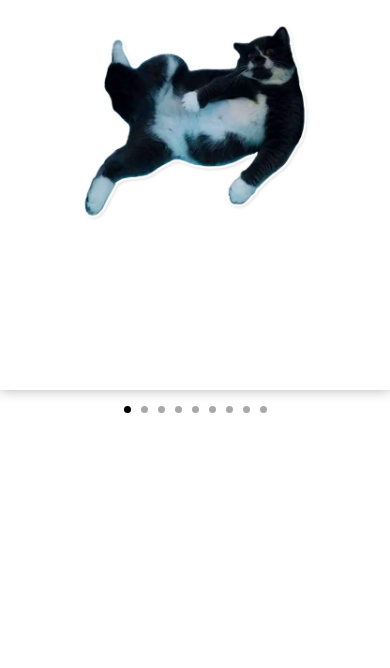
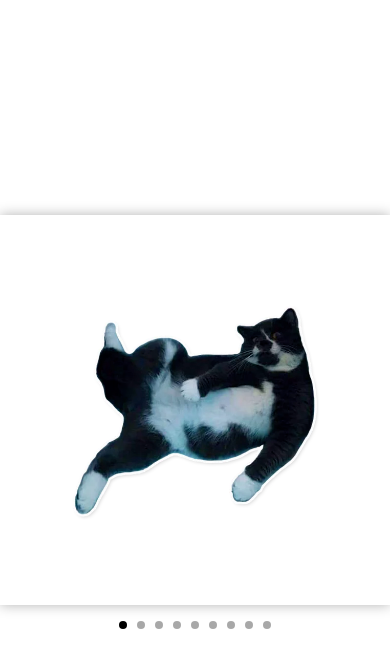
Before and after one commit to AlfClausen/react-native-category-slider, a React Native app: screen / in a window 390 px wide. Shown: the top 668 px of the page. Built offline with nearby package versions, Linux system fonts and the light colour scheme.

Commit message:
Wrap stickers

```diff
--- a/src/components/HorizontalScroll.js
+++ b/src/components/HorizontalScroll.js
@@ -1,6 +1,6 @@
 import React, { Component } from 'react'
 import PropTypes from 'prop-types'
-import { FlatList, Platform, StyleSheet, Animated } from 'react-native'
+import { FlatList, StyleSheet, Animated } from 'react-native'
 
 import View from 'components/View'
 import Separator from 'components/Separator'
@@ -9,18 +9,14 @@ import { g, colors, screenWidth } from 'styles'
 
 const styles = StyleSheet.create({
     dotsWrapper: {
-        height: 7,
-        width: 7,
+        height: g(2),
+        width: g(2),
         marginHorizontal: 5,
-        borderRadius: 5,
+        borderRadius: g(2) / 2,
         backgroundColor: colors.black
     },
     containerShadow: {
         shadowColor: '#000000',
-        shadowOffset: {
-            width: 0,
-            height: 0
-        },
         shadowRadius: 12,
         shadowOpacity: 0.3
     }
@@ -30,14 +26,12 @@ export default class HorizontalScroll extends Component {
     static propTypes = {
         data: PropTypes.any.isRequired,
         renderItem: PropTypes.any.isRequired,
-        alignItem: PropTypes.oneOf(['start', 'center', 'end']),
         intervalWidth: PropTypes.number,
         hasDots: PropTypes.bool,
         hasTint: PropTypes.bool,
         hasPaging: PropTypes.bool
     }
     static defaultProps = {
-        alignItem: 'start',
         intervalWidth: screenWidth,
     }
     state = {
@@ -45,7 +39,7 @@ export default class HorizontalScroll extends Component {
     }
     render() {
         const {
-            hasDots, hasTint, hasPaging, alignItem, intervalWidth, data, renderItem
+            hasDots, hasTint, hasPaging, intervalWidth, data, renderItem
         } = this.props
         const position = Animated.divide(this.state.scrollX, intervalWidth)
         const handleScroll = (e) => {
@@ -59,8 +53,6 @@ export default class HorizontalScroll extends Component {
                     horizontal
                     scrollEnabled
                     pagingEnabled={hasPaging}
-                    // snapToInterval={intervalWidth} // Paging on iOS
-                    snapToAlignment={alignItem}
                     style={ hasTint ? [styles.containerShadow] : null }
                     data={data}
                     renderItem={renderItem}
@@ -68,7 +60,7 @@ export default class HorizontalScroll extends Component {
                     showsHorizontalScrollIndicator={false}
                     keyExtractor={(item, index) => index.toString()}
                 />
-                { hasDots && data.length > 1 &&
+                { hasDots &&
                     <View align="center">
                         <Separator height={4} />
                         <View flexDir="row">
--- a/src/components/View.js
+++ b/src/components/View.js
@@ -7,13 +7,6 @@ import { g, colors } from 'styles'
 const styles = StyleSheet.create({
     hasMarginHorizontal: { marginHorizontal: g(4) },
     isFlexible: { flex: 1 }
-})
-
-const borderRadiusStyles = StyleSheet.create({
-    none: { borderRadius: 0 },
-    medium: { borderRadius: 9 },
-    large: { borderRadius: 15 },
-    full: { borderRadius: 500 }
 })
 
 const directionStyles = StyleSheet.create({
@@ -43,7 +36,6 @@ export default class View extends Component {
       align: PropTypes.oneOf(['start', 'center']),
       justify: PropTypes.oneOf(['start', 'center']),
       bgColor: PropTypes.oneOf(['white', 'black', 'transparent']),
-      borderRadius: PropTypes.oneOf(['none', 'medium', 'large', 'full']),
       style: ViewPropTypes.style
   }
 
@@ -51,7 +43,6 @@ export default class View extends Component {
       hasMarginHorizontal: false,
       isFlexible: false,
       bgColor: 'transparent',
-      borderRadius: 'none'
   }
   setNativeProps = (nativeProps) => {
       this._root.setNativeProps(nativeProps);
@@ -64,7 +55,6 @@ export default class View extends Component {
           align,
           justify,
           bgColor,
-          borderRadius,
           style,
           ...rest
       } = this.props
@@ -76,7 +66,6 @@ export default class View extends Component {
               alignStyles[align],
               justifyStyles[justify],
               bgColorStyles[bgColor],
-              borderRadiusStyles[borderRadius],
               style
           ],
           ref: (view) => {
--- a/src/screens/StickersList.js
+++ b/src/screens/StickersList.js
@@ -15,7 +15,7 @@ export default class StickersList extends Component {
         const { category, stickers } = getStickers()[0]
         return (
             <Screen>
-                <View justify="center">
+                <View isFlexible justify="center">
                     <HorizontalScroll
                         hasDots
                         hasTint
--- a/src/screens/components/StickerItem.js
+++ b/src/screens/components/StickerItem.js
@@ -1,6 +1,6 @@
 import React from 'react'
 import PropTypes from 'prop-types'
-import { StyleSheet, Linking } from 'react-native'
+import { StyleSheet } from 'react-native'
 
 import View from 'components/View'
 import Img from 'components/Img'
@@ -11,24 +11,28 @@ const styles = StyleSheet.create({
     circleWrapper: {
         height: screenWidth - g(16),
         width: screenWidth - g(16),
+        borderRadius: (screenWidth - g(16)) / 2
     },
     imageWrapper: {
-        height: g(60),
-        width: g(60),
+        height: screenWidth - g(32),
+        width: screenWidth - g(32),
     },
 })
 
 export default function StickerItem({ image }) {
     return (
-        <View align="center" style={{ width: screenWidth, height: screenWidth }}>
+        <View
+            align="center"
+            justify="center"
+            style={{ width: screenWidth, height: screenWidth }}
+        >
             <View
-                borderRadius="full"
+                align="center"
+                justify="center"
                 bgColor="white"
                 style={styles.circleWrapper}
             >
-                <View align="center" justify="center">
-                    <Img name={image} style={styles.imageWrapper}/>
-                </View>
+                <Img name={image} style={styles.imageWrapper}/>
             </View>
         </View>
     )
```
